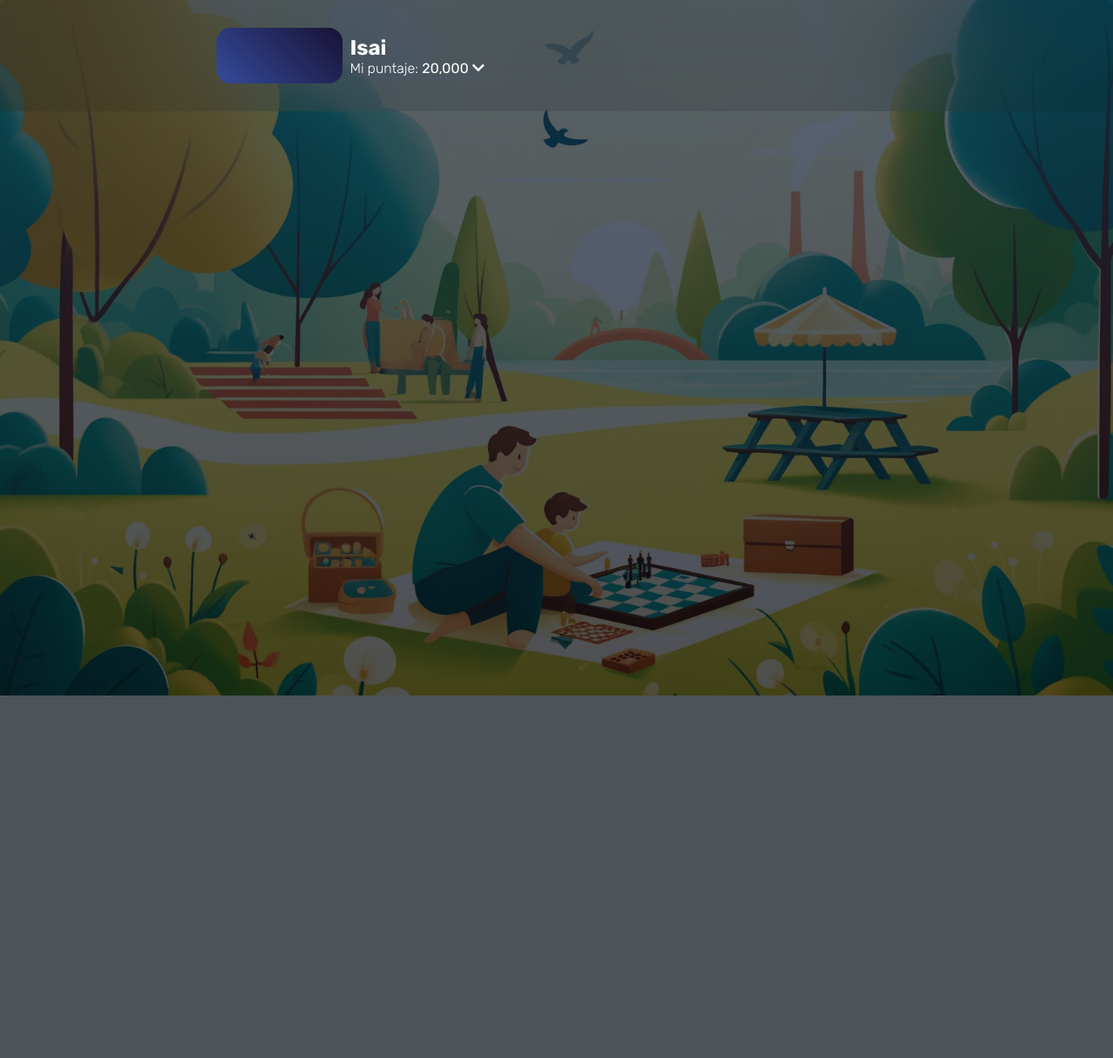
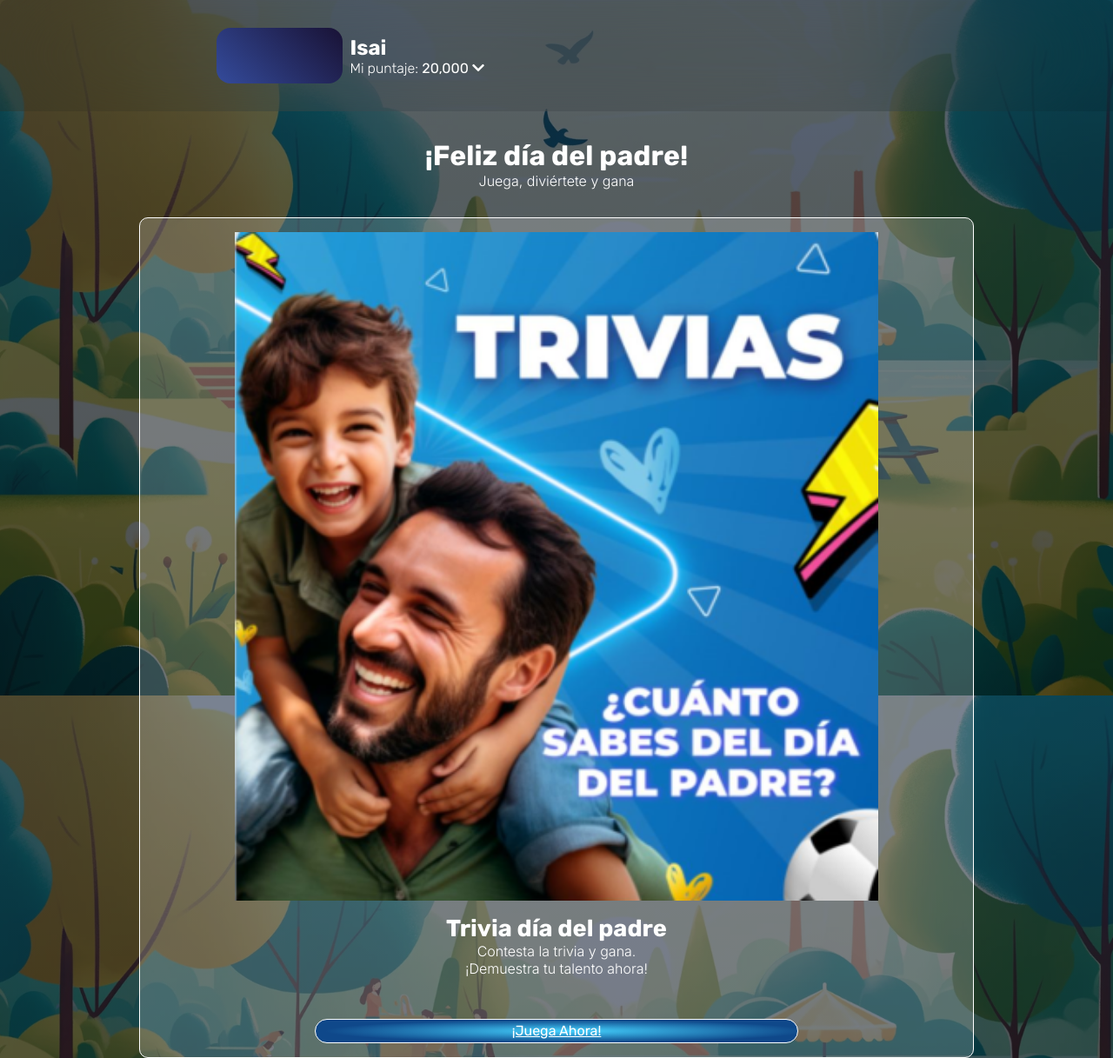
Before and after one commit to IvanMarte2403/Totalplay-Iframe-Platform, a PHP site: page /dashboard.php in a window 1280 px wide. Shown: the whole page at 87% size. Before the commit the page ends 800 px from the top, so only its background shows below. Run offline with PHP 8.4, Linux system fonts and the light colour scheme; the visitor is signed in with stand-in values (Sample User, id 1); data that the repository does not hold is empty.

Commit message:
update: trivia-game-principal front

```diff
--- a/dashboard.php
+++ b/dashboard.php
@@ -143,6 +143,8 @@
     <link href="https://fonts.googleapis.com/css2?family=Roboto:ital,wght@0,100;0,300;0,400;0,500;0,700;0,900&family=Rubik:ital,wght@0,300..900;1,300..900&display=swap" rel="stylesheet">
 
     <link rel="stylesheet" href="https://cdnjs.cloudflare.com/ajax/libs/font-awesome/5.15.4/css/all.min.css">
+
+    <link href="https://fonts.googleapis.com/css2?family=Inter:wght@300;400;700&display=swap" rel="stylesheet">
     <title>TotalPlayGaming</title>
 </head>
 <body>
@@ -159,6 +161,34 @@
     </div>
 </section>
 
+<section class="trivia-game-principal">
+    <div class="container-titulo-trivia">
+        <h1>¡Feliz día del padre!</h1>
+        <p>Juega, diviértete y gana</p>
+    </div>
+</section>
+
+<section class="principal-game">
+    <div class="container-principal-game">
+
+        <div class="container-principal-game-image">
+            <img src="img/juegos/portada/padre.PNG" alt="">
+        </div>
+
+        <div class="container-informacion-principal-game">
+          <h2>Trivia día del padre</h2>
+          <p>Contesta la trivia y gana. </p>
+          <p>¡Demuestra tu talento ahora!</p>
+        </div>
+
+       <div class="container-bottom-principal-trivia">
+            <a href="#">¡Juega Ahora!</a>
+      </div>
+
+    </div>
+
+</section>
+
 
 </body>
 </html>
--- a/style/dashboard.css
+++ b/style/dashboard.css
@@ -5,7 +5,7 @@
     --background-color-2: #26254f;
     --background-color-3: #1c1b3b;
     --font-secondary: 'Rubik';
-    --font-third: 'Roboto';
+    --font-third: 'Inter';
 }
 
 
@@ -77,3 +77,102 @@
     padding: 2rem;
     width: 40%;
 }
+
+
+/* =============Trivia-game-principal=========== */
+
+.trivia-game-principal{
+    width: 100%;
+    display: flex;
+    flex-direction: column;
+}
+
+.container-titulo-trivia{
+    display: flex;
+    flex-direction: column;
+    justify-content: center;
+    align-items: center;
+    padding: 2rem;
+}
+
+.container-titulo-trivia h1{
+    font-size: 2rem;
+    font-weight: bold;
+}
+
+.container-titulo-trivia p{
+    font-size: 1rem;
+    font-weight: 300;
+    font-family: var(--font-third);
+}
+
+/* ===================Principal Game================== */
+
+.principal-game{
+    width: 100%;
+    display: flex;
+    flex-direction: column;
+    justify-content: center;
+    align-items: center;
+}
+
+
+.container-principal-game{
+    width: 75%;
+    padding: 1rem;
+    display: flex;
+    flex-direction: column;
+    justify-content: center;
+    align-items: center;
+    background: rgba(255, 255, 255, 0.20); border-radius: 10px; border: 1px white solid;
+}
+
+.container-principal-game-image{
+    width: 100%;
+    display: flex;
+    flex-direction: column;
+    justify-content: center;
+    align-items: center;
+}
+
+.container-principal-game-image img{
+    width: 80%;
+}
+
+.container-informacion-principal-game{
+    width: 100%;
+    display: flex;
+    flex-direction: column;
+    justify-content: center;
+    align-items: center;
+    margin-top: 1rem;
+}
+
+.container-informacion-principal-game h2{
+    font-size: 1.7rem;
+    text-align: center;
+    font-weight: bold;
+}
+
+.container-informacion-principal-game p{
+    font-size: 1rem;
+    text-align: center;
+    font-weight: 300;
+    font-family: var(--font-third);
+}
+
+.container-bottom-principal-trivia{
+    width: 60%;
+    padding: 0.2rem 0.4rem;
+    display: flex;
+    flex-direction: column;
+    justify-content: center;
+    align-items: center;
+    margin-top: 3rem;
+    background: radial-gradient(100.00% 100.00% at 52% 50%, #44D1FE 0%, #0F488A 50%);
+    font-family: var(--font-third);
+    border-radius: 50px;
+    border: 1px white solid;
+
+
+}
```
